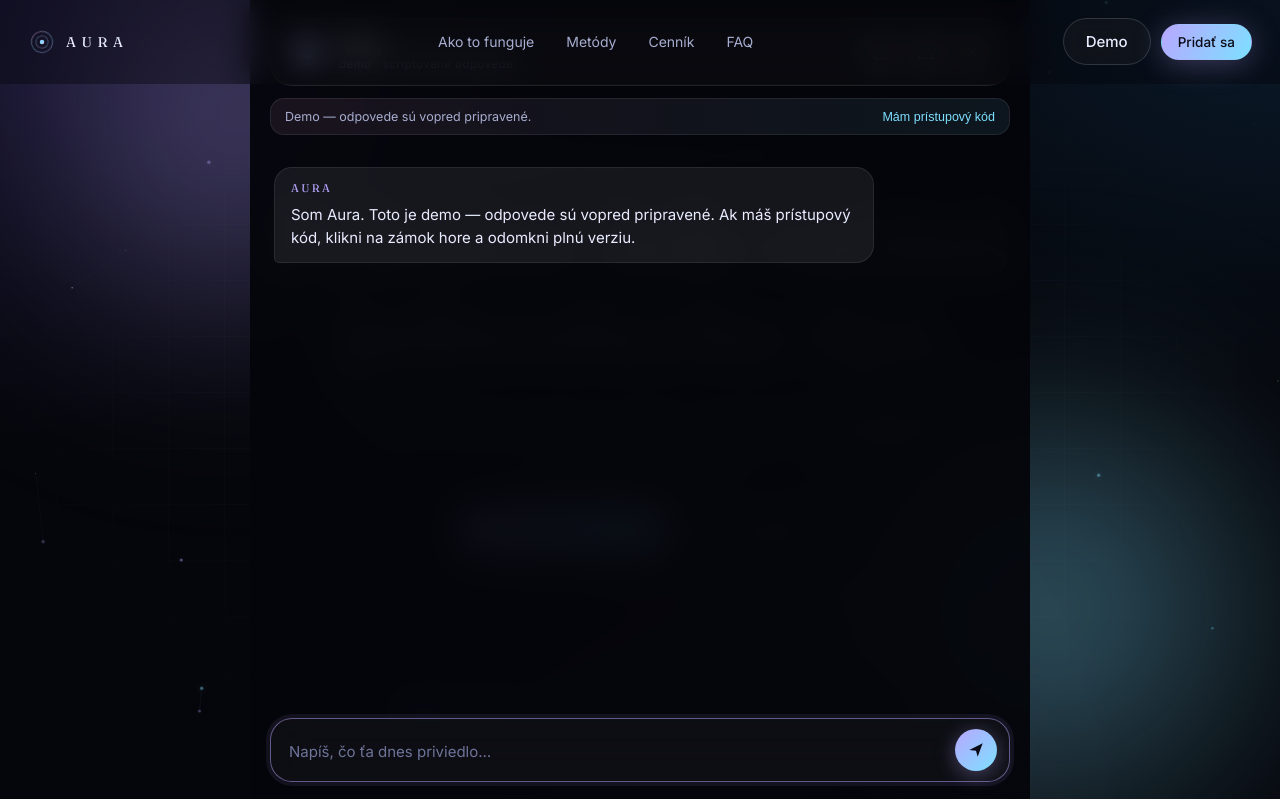
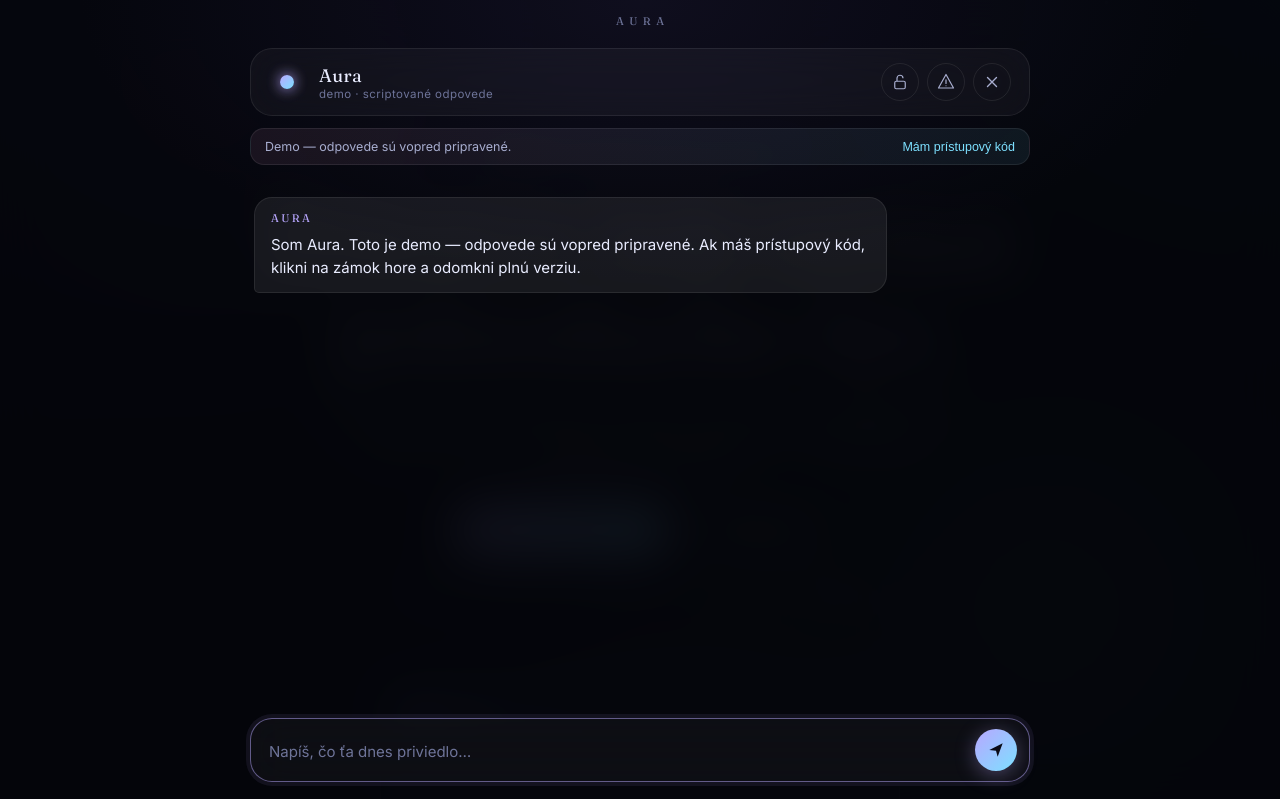
Before and after one commit to SimonKalis/aura-ai-therapist, a website: page index.html in a window 1280 px wide. Both pictures are taken after a click on the button "Demo". Shown: the top 799 px of the page. Drawn offline with Linux system fonts and the light colour scheme.

Commit message:
Fullscreen chat mode — hide landing nav when chat is open
- Add body.chat-open class, toggled in openDemo/closeDemo
- Nav slides up and fades out; ambient orbs dim to 35% opacity
- Chat z-index raised above nav (30 > 20)
- Subtle AURA wordmark added at top of chat for brand clarity
- Chat content capped at 780px and centered on wide screens

```diff
--- a/script.js
+++ b/script.js
@@ -327,12 +327,12 @@ function openDemo() {
   state.turns = 0;
   applyUnlockState();
   addMessage("aura", welcomeForMode());
-  document.body.style.overflow = "hidden";
+  document.body.classList.add("chat-open");
   setTimeout(() => input.focus(), 300);
 }
 function closeDemo() {
   chatEl.classList.add("hidden");
-  document.body.style.overflow = "";
+  document.body.classList.remove("chat-open");
   // If unlocked + meaningful conversation, run background profile extraction
   if (isUnlocked() && state.history.length >= 4) {
     extractProfileBg().catch(() => {});
--- a/styles.css
+++ b/styles.css
@@ -1099,23 +1099,65 @@ img, svg { display: block; max-width: 100%; }
 }
 
 /* =====================================================
-   CHAT (demo only)
-   ===================================================== */
+   CHAT — fullscreen focused mode
+   ===================================================== */
+
+/* When chat is open, hide the landing nav and dim the ambient bg */
+body.chat-open .nav {
+  opacity: 0;
+  transform: translateY(-100%);
+  pointer-events: none;
+  transition: opacity 0.35s var(--ease-out), transform 0.35s var(--ease-out);
+}
+body.chat-open .ambient {
+  opacity: 0.35;
+  transition: opacity 0.5s var(--ease-out);
+}
+body.chat-open { overflow: hidden; }
+
 .chat {
   position: fixed;
   inset: 0;
-  z-index: 15;
+  z-index: 30;                         /* above nav */
   display: flex;
   flex-direction: column;
+  background:
+    radial-gradient(ellipse 800px 400px at top, rgba(32,28,60,0.4), transparent 70%),
+    rgba(5,6,11,0.92);
+  backdrop-filter: blur(24px);
+  -webkit-backdrop-filter: blur(24px);
+  animation: chatIn 0.45s var(--ease-out);
+}
+@keyframes chatIn {
+  from { opacity: 0; transform: scale(1.02); }
+  to   { opacity: 1; transform: scale(1); }
+}
+@keyframes fadeIn { from { opacity: 0; } to { opacity: 1; } }
+
+/* Thin brand bar at the very top of the chat — so it's obvious this is AURA */
+.chat::before {
+  content: 'AURA';
+  position: absolute;
+  top: 14px; left: 50%;
+  transform: translateX(-50%);
+  font-family: var(--serif);
+  font-size: 11px;
+  letter-spacing: 0.5em;
+  color: var(--ink-mute);
+  padding-left: 0.5em;
+  pointer-events: none;
+  z-index: 1;
+}
+
+/* Inner container to constrain width on wide screens */
+.chat > * {
   max-width: 780px;
-  margin: 0 auto;
-  padding: 18px 20px;
-  background: rgba(5,6,11,0.95);
-  backdrop-filter: blur(20px);
-  -webkit-backdrop-filter: blur(20px);
-  animation: fadeIn 0.4s var(--ease-out);
-}
-@keyframes fadeIn { from { opacity: 0; } to { opacity: 1; } }
+  width: 100%;
+  margin-left: auto;
+  margin-right: auto;
+}
+.chat > .chat-header { margin-top: 48px; }
+.chat { padding: 0 20px 18px; }
 
 .chat-header {
   display: flex;
```
